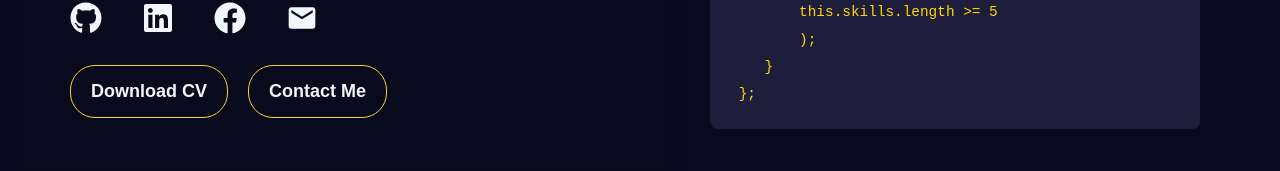
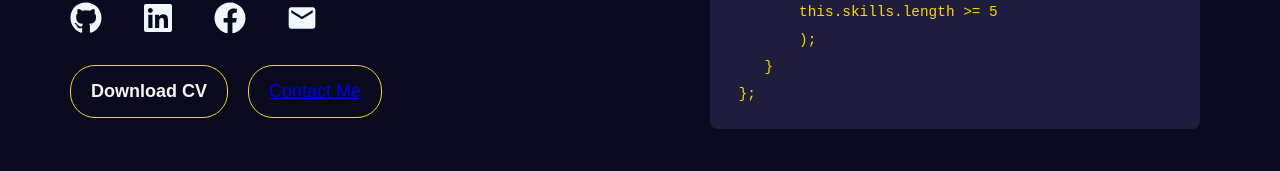
Before and after one commit to Devdave-02/Next.js-port-web, a Next.js app: page / in a window 1280 px wide. Shown: the part 456-627 px from the top of the page. Built offline with nearby package versions, Linux system fonts and the light colour scheme.

Commit message:
Update Intro.tsx

```diff
--- a/src/app/components/Intro.tsx
+++ b/src/app/components/Intro.tsx
@@ -37,7 +37,7 @@ function Intro() {
         </button>
 
         <button className={styles.button2}>
-          <a  className={styles.buttonlink} href="/david_okanlawon_resume.pdf" download={true}>Contact Me</a>
+          <a href="https://wa.me/2348103420613" target="_blank">Contact Me</a>
         </button>
        </div>
       </div>
```
